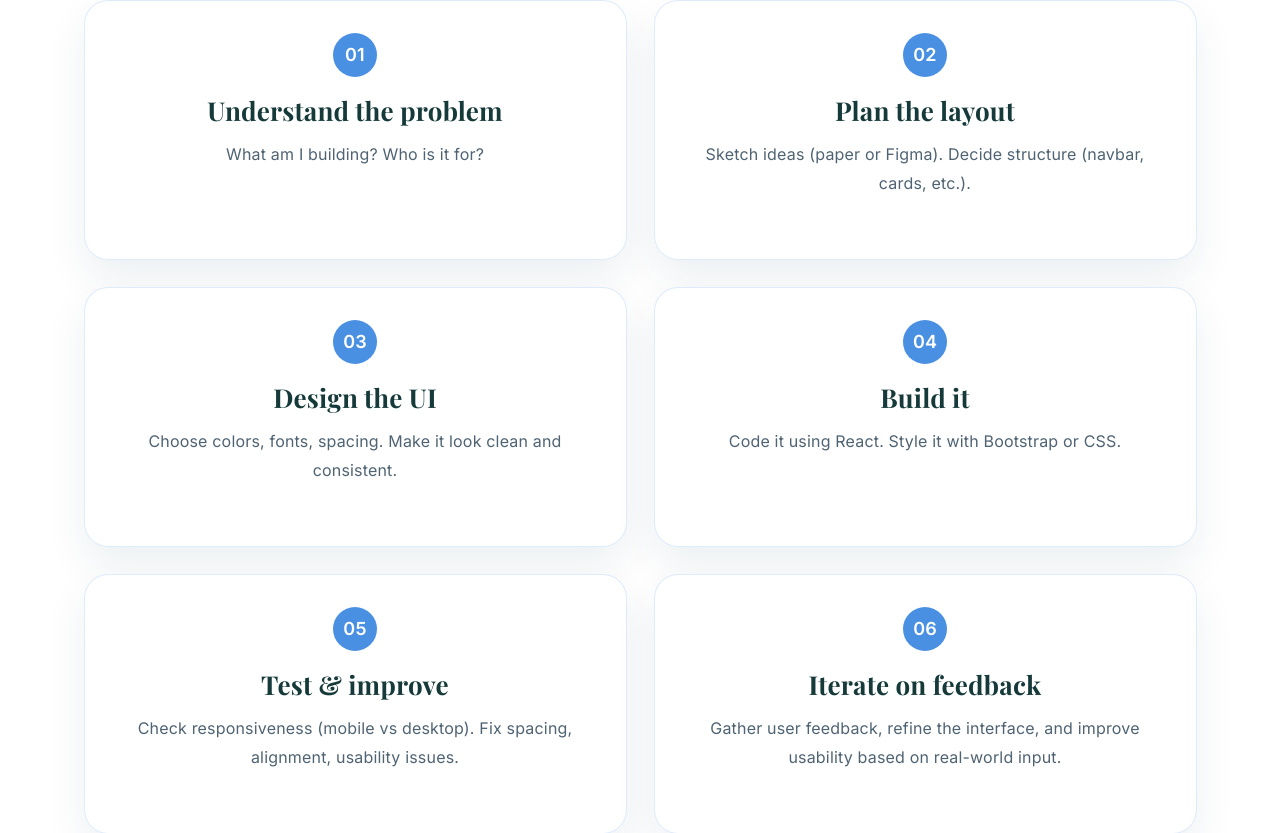
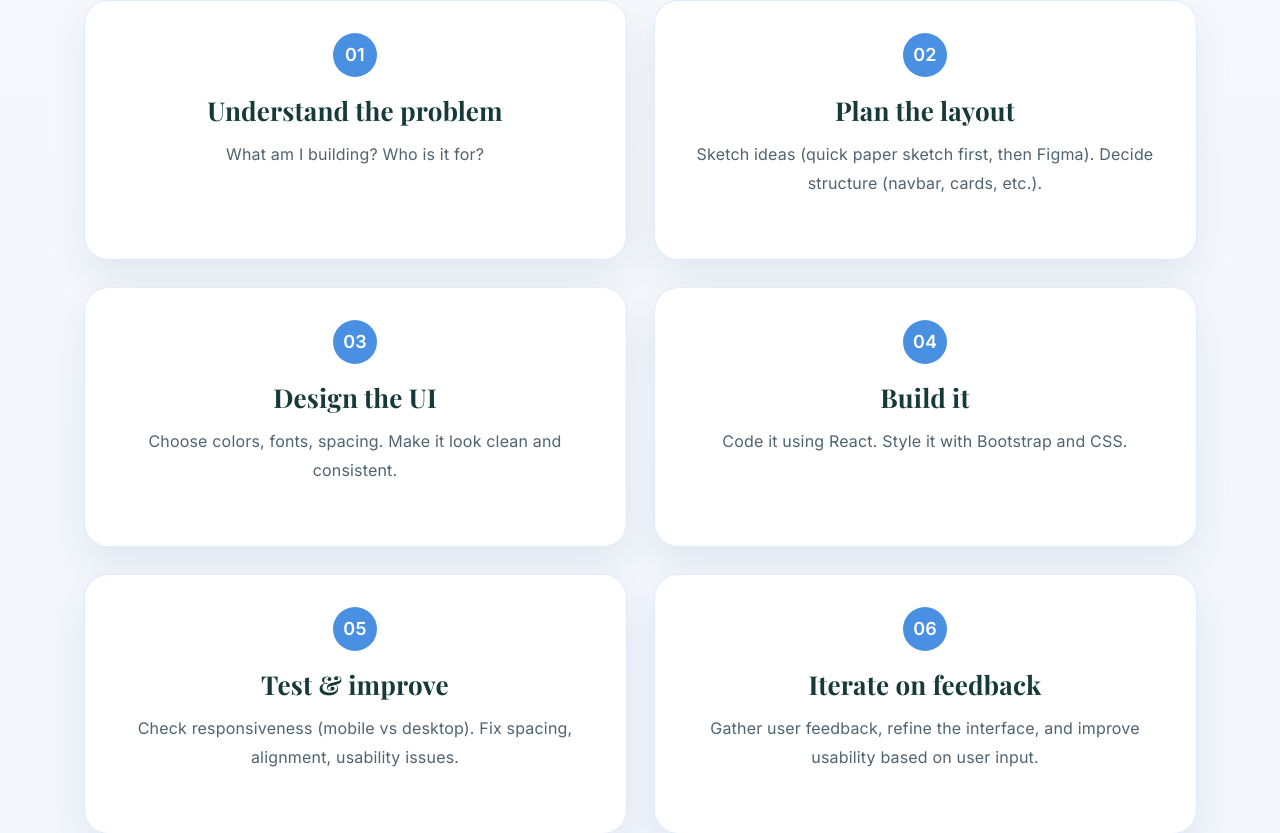
Before and after one commit to Kenny-Le281/Portfolio, a React app: page / in a window 1280 px wide. Shown: the part 1440-2273 px from the top of the page. Built offline with nearby package versions, Linux system fonts and the light colour scheme; the HTML template or start-up script is replaced by a standard one.

Commit message:
updated linear grading background to match bewteen sections

```diff
--- a/src/App.css
+++ b/src/App.css
@@ -216,13 +216,19 @@
   .hero-card { width: 100%; }
 }
 
+/* About Section */
 .about-section,
 .work-section {
   padding: 80px 0;
+
 }
 
 .about-section {
-  background: linear-gradient(135deg, #ecf7ff 0%, #adc0ce 100%);
+  background: linear-gradient(
+    to bottom,
+    rgba(10, 15, 25, 0.55) 0%,
+    rgba(212, 225, 252, 0.35) 30%
+  );
 }
 
 .section-label {
@@ -307,6 +313,16 @@
   font-size: 16px;
 }
 
+/* Workflow Section */
+
+.work-section{
+  background: linear-gradient(
+    to bottom,
+    rgba(232, 236, 245, 0.35) 0%,
+    rgba(233, 239, 252, 0.55) 80%
+  );
+}
+
 .work-card {
   background: rgba(255,255,255,0.95);
   border: 1px solid rgba(74,144,226,0.18);
@@ -361,8 +377,13 @@
   }
 }
 
+/* Services Section */
 .services-section {
-  background: #eff6ff;
+  background: linear-gradient(
+    to bottom,
+    rgba(232, 236, 245, 0.35) 0%,
+    rgba(233, 239, 252, 0.55) 80%
+  );
   padding: 80px 0 64px;
 }
 
@@ -483,25 +504,6 @@
   .service-card {
     max-width: 100%;
     padding: 26px 22px;
-  }
-}
-
-.counter {
-  font-size: 16px;
-  padding: 5px 10px;
-  border-radius: 5px;
-  color: var(--accent);
-  background: var(--accent-bg);
-  border: 2px solid transparent;
-  transition: border-color 0.3s;
-  margin-bottom: 24px;
-
-  &:hover {
-    border-color: var(--accent-border);
-  }
-  &:focus-visible {
-    outline: 2px solid var(--accent);
-    outline-offset: 2px;
   }
 }
 
--- a/src/App.jsx
+++ b/src/App.jsx
@@ -90,7 +90,7 @@ function App() {
                 <div className="work-card">
                   <span className="work-step">02</span>
                   <h3>Plan the layout</h3>
-                  <p className="work-copy">Sketch ideas (paper or Figma). Decide structure (navbar, cards, etc.).</p>
+                  <p className="work-copy">Sketch ideas (quick paper sketch first, then Figma). Decide structure (navbar, cards, etc.).</p>
                 </div>
               </div>
               <div className="col-sm-10 col-md-6">
@@ -104,7 +104,7 @@ function App() {
                 <div className="work-card">
                   <span className="work-step">04</span>
                   <h3>Build it</h3>
-                  <p className="work-copy">Code it using React. Style it with Bootstrap or CSS.</p>
+                  <p className="work-copy">Code it using React. Style it with Bootstrap and CSS.</p>
                 </div>
               </div>
               <div className="col-sm-10 col-md-6">
@@ -118,7 +118,7 @@ function App() {
                 <div className="work-card">
                   <span className="work-step">06</span>
                   <h3>Iterate on feedback</h3>
-                  <p className="work-copy">Gather user feedback, refine the interface, and improve usability based on real-world input.</p>
+                  <p className="work-copy">Gather user feedback, refine the interface, and improve usability based on user input.</p>
                 </div>
               </div>
             </div>
--- a/src/index.css
+++ b/src/index.css
@@ -3,21 +3,11 @@
   --text-h: #08060d;
   --bg: #fff;
   --border: #e5e4e7;
-  --code-bg: #f4f3ec;
-  --accent: #aa3bff;
-  --accent-bg: rgba(170, 59, 255, 0.1);
-  --accent-border: rgba(170, 59, 255, 0.5);
-  --social-bg: rgba(244, 243, 236, 0.5);
-  --shadow:
-    rgba(0, 0, 0, 0.1) 0 10px 15px -3px, rgba(0, 0, 0, 0.05) 0 4px 6px -2px;
-
   --sans: system-ui, 'Segoe UI', Roboto, sans-serif;
   --heading: system-ui, 'Segoe UI', Roboto, sans-serif;
-  --mono: ui-monospace, Consolas, monospace;
 
   font: 18px/145% var(--sans);
   letter-spacing: 0.18px;
-  color-scheme: light dark;
   color: var(--text);
   background: var(--bg);
   font-synthesis: none;
@@ -27,26 +17,6 @@
 
   @media (max-width: 1024px) {
     font-size: 16px;
-  }
-}
-
-@media (prefers-color-scheme: dark) {
-  :root {
-    --text: #9ca3af;
-    --text-h: #f3f4f6;
-    --bg: #16171d;
-    --border: #2e303a;
-    --code-bg: #1f2028;
-    --accent: #c084fc;
-    --accent-bg: rgba(192, 132, 252, 0.15);
-    --accent-border: rgba(192, 132, 252, 0.5);
-    --social-bg: rgba(47, 48, 58, 0.5);
-    --shadow:
-      rgba(0, 0, 0, 0.4) 0 10px 15px -3px, rgba(0, 0, 0, 0.25) 0 4px 6px -2px;
-  }
-
-  #social .button-icon {
-    filter: invert(1) brightness(2);
   }
 }
 
@@ -80,6 +50,7 @@ h1 {
     margin: 20px 0;
   }
 }
+
 h2 {
   font-size: 24px;
   line-height: 118%;
@@ -89,21 +60,7 @@ h2 {
     font-size: 20px;
   }
 }
+
 p {
   margin: 0;
 }
-
-code,
-.counter {
-  font-family: var(--mono);
-  display: inline-flex;
-  border-radius: 4px;
-  color: var(--text-h);
-}
-
-code {
-  font-size: 15px;
-  line-height: 135%;
-  padding: 4px 8px;
-  background: var(--code-bg);
-}
```
